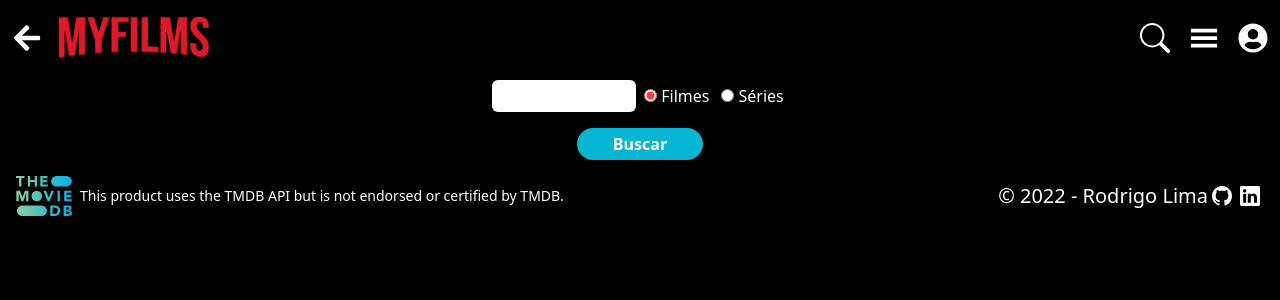
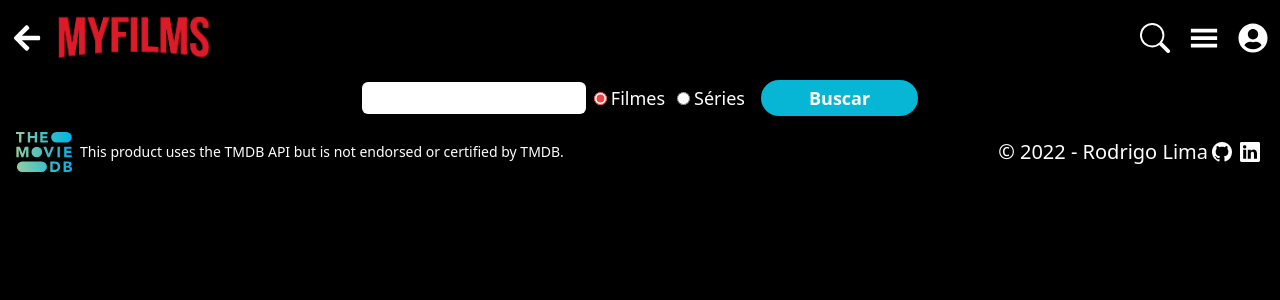
Before and after one commit to RodrigoLimaJesus/myfilms, a React (Create React App) app: page /search in a window 1280 px wide. Shown: the top 300 px of the page. Built offline with nearby package versions, Linux system fonts and the light colour scheme; no server answers.

Commit message:
style: add responsividade aos inputs de busca

```diff
--- a/src/Pages/search/index.js
+++ b/src/Pages/search/index.js
@@ -45,17 +45,21 @@
     <div>
       <Header />
       <div className="mt-12 md:mt-16 lg:mt-20">
-        <div className="flex flex-col justify-center items-center">
-          <div className="flex flex-row">
+        <div className="flex flex-col justify-center items-center lg:flex-row">
+          <div className="flex flex-row mb-4 lg:m-0 lg:mr-3">
             <input
               type="text"
-              className="w-36 px-2 py-1 text-black focus-visible:outline-none rounded-md"
+              className="w-36 px-2 py-1 text-black focus-visible:outline-none rounded-md sm:w-48 md:w-56"
               value={inputSearch}
               onChange={(e) => setInputSearch(e.target.value)}
             />
             <div className="flex flex-row justify-center items-center">
               {inputRadioTypes.map((radioType) => (
-                <label key={radioType.value} htmlFor={radioType.value} className="mx-1">
+                <label
+                  key={radioType.value}
+                  htmlFor={radioType.value}
+                  className="mx-1 text-lg"
+                >
                   <input
                     id={radioType.value}
                     type="radio"
@@ -74,7 +78,7 @@
             type="button"
             onClick={() => setCanSearch(true)}
             disabled={canSearch}
-            className="px-9 py-1 mt-4 font-bold rounded-full bg-cyan-500"
+            className="px-9 py-1 font-bold rounded-full bg-cyan-500 md:px-12 md:text-lg"
           >
             Buscar
           </button>
```
